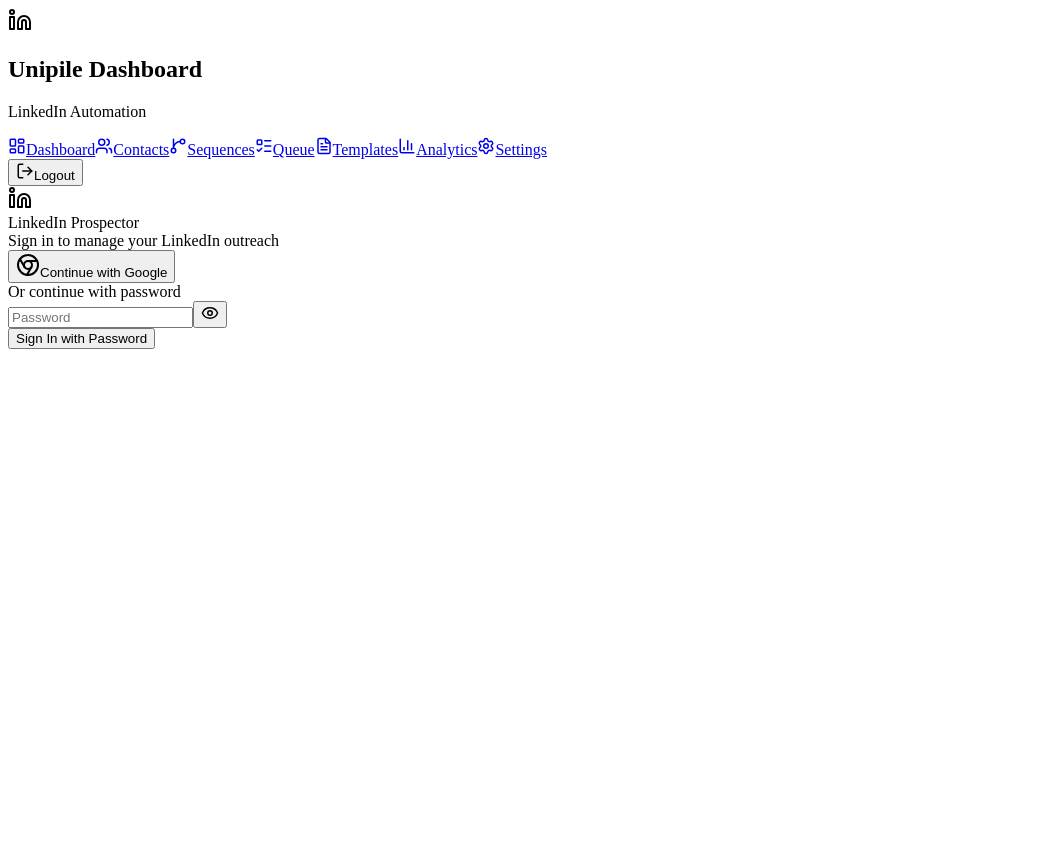
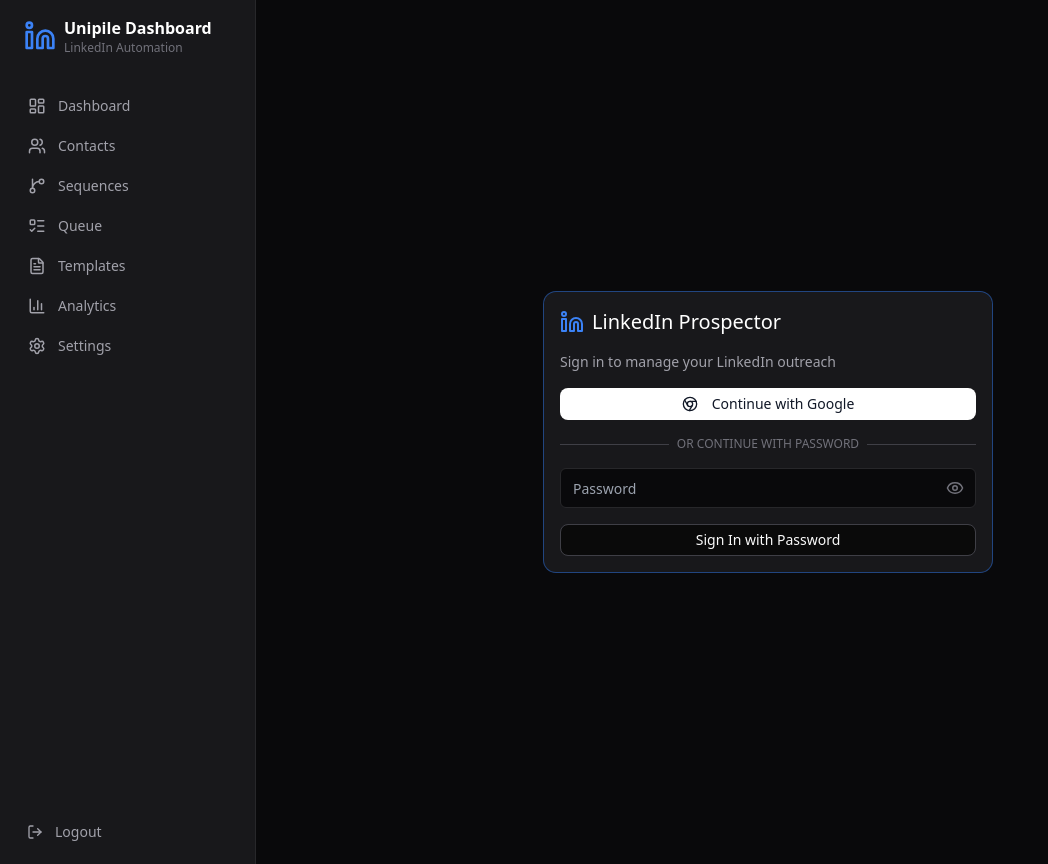
Before and after one commit to waldospe/linkedin-prospector, a Next.js app: page /login in a window 1280 px wide. Shown: the whole page, without its empty margins (0-1048 px from the left). Before the commit the page ends 800 px from the top, so only its background shows below. Built offline with nearby package versions, Linux system fonts and the light colour scheme.

Commit message:
Fix CSS loading - add globals.css import and simplify Tailwind config

```diff
--- a/app/globals.css
+++ b/app/globals.css
@@ -1,5 +1,3 @@
-@import "tw-animate-css";
-@import "shadcn/tailwind.css";
 @tailwind base;
 @tailwind components;
 @tailwind utilities;
@@ -10,84 +8,34 @@
   }
 }
 
-@layer base {
-  :root {
-    --background: oklch(1 0 0);
-    --foreground: oklch(0.145 0 0);
-    --card: oklch(1 0 0);
-    --card-foreground: oklch(0.145 0 0);
-    --popover: oklch(1 0 0);
-    --popover-foreground: oklch(0.145 0 0);
-    --primary: oklch(0.205 0 0);
-    --primary-foreground: oklch(0.985 0 0);
-    --secondary: oklch(0.97 0 0);
-    --secondary-foreground: oklch(0.205 0 0);
-    --muted: oklch(0.97 0 0);
-    --muted-foreground: oklch(0.556 0 0);
-    --accent: oklch(0.97 0 0);
-    --accent-foreground: oklch(0.205 0 0);
-    --destructive: oklch(0.58 0.22 27);
-    --border: oklch(0.922 0 0);
-    --input: oklch(0.922 0 0);
-    --ring: oklch(0.708 0 0);
-    --chart-1: oklch(0.809 0.105 251.813);
-    --chart-2: oklch(0.623 0.214 259.815);
-    --chart-3: oklch(0.546 0.245 262.881);
-    --chart-4: oklch(0.488 0.243 264.376);
-    --chart-5: oklch(0.424 0.199 265.638);
-    --radius: 0.625rem;
-    --sidebar: oklch(0.985 0 0);
-    --sidebar-foreground: oklch(0.145 0 0);
-    --sidebar-primary: oklch(0.205 0 0);
-    --sidebar-primary-foreground: oklch(0.985 0 0);
-    --sidebar-accent: oklch(0.97 0 0);
-    --sidebar-accent-foreground: oklch(0.205 0 0);
-    --sidebar-border: oklch(0.922 0 0);
-    --sidebar-ring: oklch(0.708 0 0);
-  }
-  .dark {
-    --background: oklch(0.145 0 0);
-    --foreground: oklch(0.985 0 0);
-    --card: oklch(0.205 0 0);
-    --card-foreground: oklch(0.985 0 0);
-    --popover: oklch(0.205 0 0);
-    --popover-foreground: oklch(0.985 0 0);
-    --primary: oklch(0.87 0.00 0);
-    --primary-foreground: oklch(0.205 0 0);
-    --secondary: oklch(0.269 0 0);
-    --secondary-foreground: oklch(0.985 0 0);
-    --muted: oklch(0.269 0 0);
-    --muted-foreground: oklch(0.708 0 0);
-    --accent: oklch(0.371 0 0);
-    --accent-foreground: oklch(0.985 0 0);
-    --destructive: oklch(0.704 0.191 22.216);
-    --border: oklch(1 0 0 / 10%);
-    --input: oklch(1 0 0 / 15%);
-    --ring: oklch(0.556 0 0);
-    --chart-1: oklch(0.809 0.105 251.813);
-    --chart-2: oklch(0.623 0.214 259.815);
-    --chart-3: oklch(0.546 0.245 262.881);
-    --chart-4: oklch(0.488 0.243 264.376);
-    --chart-5: oklch(0.424 0.199 265.638);
-    --sidebar: oklch(0.205 0 0);
-    --sidebar-foreground: oklch(0.985 0 0);
-    --sidebar-primary: oklch(0.488 0.243 264.376);
-    --sidebar-primary-foreground: oklch(0.985 0 0);
-    --sidebar-accent: oklch(0.269 0 0);
-    --sidebar-accent-foreground: oklch(0.985 0 0);
-    --sidebar-border: oklch(1 0 0 / 10%);
-    --sidebar-ring: oklch(0.556 0 0);
-  }
-  .theme {
-    --font-sans: var(--font-sans);
-  }
-  * {
-    @apply border-border outline-ring/50;
-  }
-  body {
-    @apply bg-background text-foreground;
-  }
-  html {
-    @apply font-sans;
-  }
+:root {
+  --background: #0a0a0a;
+  --foreground: #fafafa;
+  --card: #171717;
+  --card-foreground: #fafafa;
+  --popover: #171717;
+  --popover-foreground: #fafafa;
+  --primary: #e5e5e5;
+  --primary-foreground: #0a0a0a;
+  --secondary: #262626;
+  --secondary-foreground: #fafafa;
+  --muted: #262626;
+  --muted-foreground: #a3a3a3;
+  --accent: #262626;
+  --accent-foreground: #fafafa;
+  --destructive: #dc2626;
+  --destructive-foreground: #fafafa;
+  --border: rgba(255, 255, 255, 0.1);
+  --input: rgba(255, 255, 255, 0.15);
+  --ring: #525252;
+  --radius: 0.625rem;
 }
+
+* {
+  border-color: var(--border);
+}
+
+body {
+  background-color: var(--background);
+  color: var(--foreground);
+}
--- a/app/layout.tsx
+++ b/app/layout.tsx
@@ -1,3 +1,4 @@
+import './globals.css';
 import { Providers } from '@/components/providers';
 import Navigation from '@/components/navigation';
 
--- a/next.config.mjs
+++ b/next.config.mjs
@@ -1,6 +1,5 @@
 /** @type {import('next').NextConfig} */
 const nextConfig = {
-  output: 'standalone',
   experimental: {
     serverComponentsExternalPackages: ['better-sqlite3']
   }
```
Also changed, not shown: 1 other file (tests, documents, lock files or other folders).
